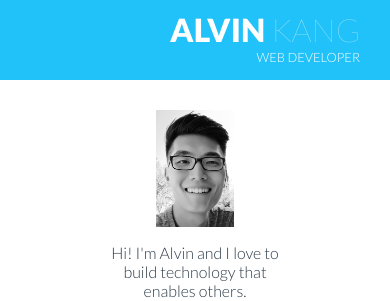
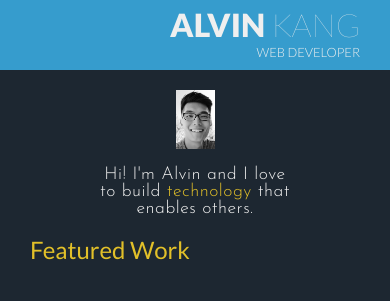
Before and after one commit to AlvinKang/Portfolio, a PHP site: page / in a window 390 px wide. Shown: the top 301 px of the page. Run offline with PHP 8.4, Linux system fonts and the light colour scheme.

Commit message:
Finish styling and adding content

```diff
--- a/index.html
+++ b/index.html
@@ -4,7 +4,8 @@
 	<meta charset="utf-8">
 	<meta name="viewport" content="width=device-width, initial-scale=1.0">
 	<title>Alvin's Portfolio</title>
-	<link href="https://fonts.googleapis.com/css?family=Lato:100,300,400,900" rel="stylesheet">
+	<link href="https://fonts.googleapis.com/css?family=Lato:100,200,300,400,900" rel="stylesheet">
+	<link href="https://fonts.googleapis.com/css?family=Josefin+Sans:300,400" rel="stylesheet">
 	<link rel="stylesheet" type="text/css" href="styles.css">
 </head>
 <body>
@@ -16,24 +17,30 @@
 	</header>
 	<section id="mid-profile">
 		<img src="ProfPic_BW.jpeg">
-		<p>Hi! I'm Alvin and I love to build technology that enables others.</p>
+		<p>Hi! I'm Alvin and I love to build <span class="gold">technology</span> that enables others.</p>
 	</section>
 	<section id="featured-work">
 		<h2>Featured Work</h2>
 		<section class="project-entry">
-			<h3 class="project-title">Movie Trailer Website</h2>
-			<a href=""></a>
+			<img src="MovieTrailer_pic.png">
+			<h3 class="project-title">Movie Trailers</h3>
+			<a href="https://github.com/AlvinKang/Movie-Trailer-Website">https://github.com/AlvinKang/Movie-Trailer-Website</a>
 		</section>
 		<section class="project-entry">
-			<h3 class="project-title">Code Player</h2>
-			<a href=""></a>
+			<img src="CodePlayer_pic.png">
+			<h3 class="project-title">Code Player</h3>
+			<a href="https://github.com/AlvinKang/Movie-Trailer-Website">https://github.com/AlvinKang/Movie-Trailer-Website</a>
 		</section>
 		<section class="project-entry">
-			<h3 class="project-title">Reaction Tester</h2>
-			<a href=""></a>
+			<img src="ReactionGame_pic.png">
+			<h3 class="project-title">Reaction Tester</h3>
+			<a href="https://github.com/AlvinKang/Movie-Trailer-Website">https://github.com/AlvinKang/Movie-Trailer-Website</a>
 		</section>
 	</section>
-	<footer class="clear">
+
+	<div class="clear"></div>
+
+	<footer class="sky-blue">
 		© Alvin Kang
 	</footer>
 </body>
--- a/styles.css
+++ b/styles.css
@@ -2,23 +2,23 @@ body {
 	margin: 0 auto;
 	padding: 0 auto;
 	font-family: 'Lato', serif;
-	background-color: white;
+	background-color: #1d2731;
 	font-weight: 300;
+	color: #efefef;
 }
 
 header {
 	text-align: right;
 	width: 100%;
 	margin: 0 auto;
-	background-color: #21C2F9;
+	background-color: #369CCD;
 	font-family: 'Lato', sans-serif;
 	font-style: thin;
-	color: white;
 	text-transform: uppercase;
 }
 
 #name-container {
-	padding-top: 10px;
+	padding-top: 5px;
 	padding-right: 30px;
 }
 
@@ -29,46 +29,87 @@ header {
 
 #last-name {
 	font-weight: 100;
-	color: #C9EFF2;
 }
 
 #identity {
 	margin: 0;
 	font-weight: 300;
 	font-size: 0.8em;
-	padding-bottom: 15px;
+	padding-bottom: 10px;
 }
 
 #mid-profile {
 	margin: auto;
-	padding-top: 30px;
+	padding-top: 20px;
 	width: 50%;
 	text-align: center;
 }
 
 #mid-profile img {
 	display: block;
-	width: 40%;
+	max-width: 20%;
 	margin: auto;
 }
 
+.gold {
+	color: #e2c029;
+}
+
+.sky-blue {
+	color: #369CCD;
+}
+
 p {
-	color: #2d3c49;
+	font-size: 1.1em;
+	letter-spacing: 0.5px;
+	font-family: 'Josefin Sans', sans-serif;
 }
 
 #featured-work {
-	padding-left: 30px;
+	padding: 0 30px;
 }
 
-#featured-work h2 {
-	font-weight: 300;
-	color: #21C2F9;
+h2 {
+	font-weight: 400;
+	color: #e2c029;
 	margin: 0;
+	margin-bottom: 20px;
 }
 
 .project-entry {
 	width: 33.3%;
 	float: left;
+	text-align: center;
+	margin: 0;
+}
+
+@media screen and (max-width: 900px) {
+	.project-entry {
+		width: 100%;
+		float: none;
+		padding: 20px 0px;
+	}
+}
+
+h3 {
+	font-size: 2em;
+	text-transform: uppercase;
+	font-weight: 400;
+	margin: 0;
+	padding-bottom: 10px;
+}
+
+.project-entry img {
+	max-width: 90%;
+}
+
+a {
+	text-decoration: none;
+	color: #e2c029;
+}
+
+a:hover {
+	text-decoration: underline;
 }
 
 .clear {
@@ -76,5 +117,7 @@ p {
 }
 
 footer {
-	padding-left: 30px;
+	margin-top: 20px;
+	padding-bottom: 20px;
+	text-align: center;
 }
```
